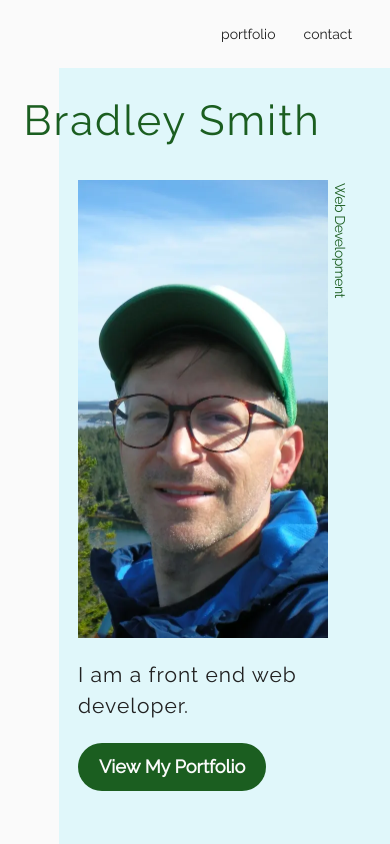
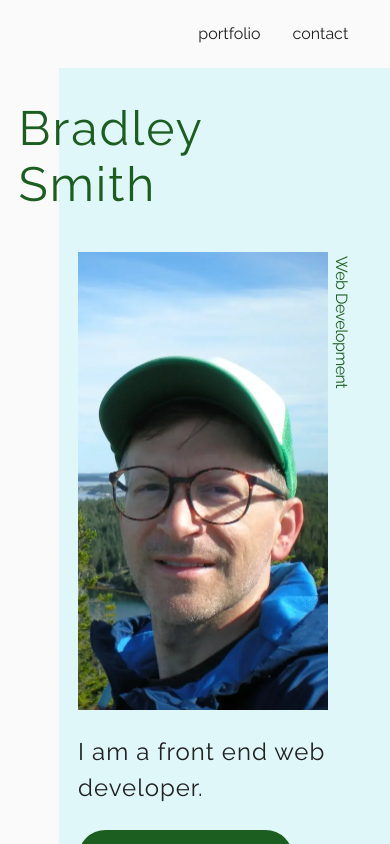
Before and after one commit to bradleyhop/simple-portfolio, a Vue app: page / in a window 390 px wide. Shown: the top 844 px of the page. Built offline with nearby package versions, Linux system fonts and the light colour scheme.

Commit message:
Change breakpoints to em; improve responsiveness

```diff
--- a/src/assets/style/main.scss
+++ b/src/assets/style/main.scss
@@ -4,19 +4,19 @@
  * Device size breakpoints
  */
 @mixin tablet-breakpoint {
-  @media only screen and (min-width: 760px) {
+  @media only screen and (min-width: 48em) {
     @content;
   }
 }
 
 @mixin desktop-breakpoint {
-  @media only screen and (min-width: 1200px) {
+  @media only screen and (min-width: 75em) {
     @content;
   }
 }
 
 @mixin large-desktop-breakpoint {
-  @media only screen and (min-width: 1920px) {
+  @media only screen and (min-width: 120em) {
     @content;
   }
 }
@@ -39,15 +39,6 @@ html {
   background-color: $gray-50;
   color: $not-black;
   font-family: "Raleway", sans-serif;
-  font-size: 14px; // REM
-
-  @include tablet-breakpoint {
-    font-size: 14px;
-  }
-
-  @include desktop-breakpoint {
-    font-size: 16px;
-  }
 }
 
 main {
```
